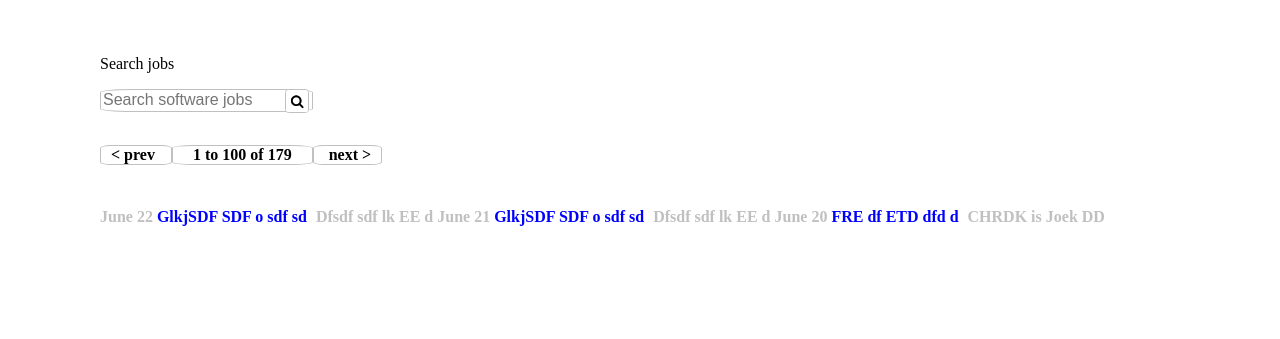
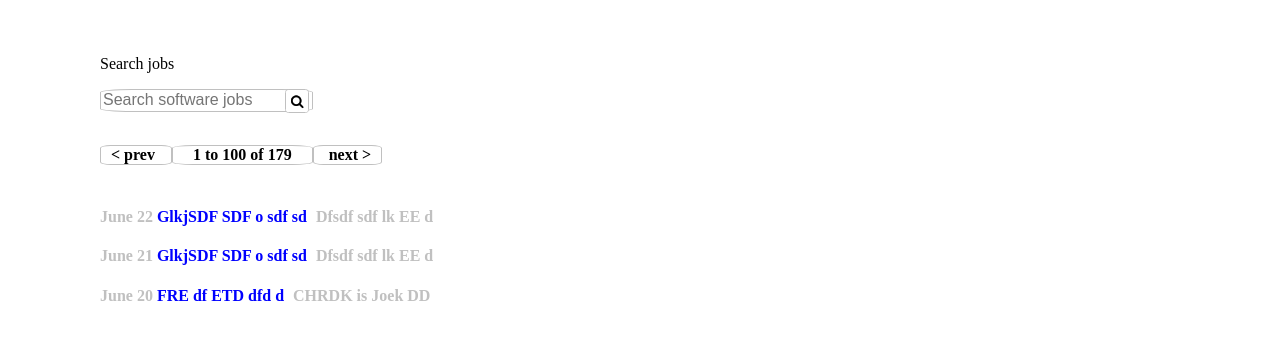
Before and after one commit to Shubanshii/Second-Gregslist, a plain HTML site: page index.html in a window 1280 px wide. Shown: the part 61-400 px from the top of the page. Drawn offline with nearby package versions, Linux system fonts and the light colour scheme.

Commit message:
final commit ... sorta

```diff
--- a/index.html
+++ b/index.html
@@ -26,15 +26,16 @@
 	<h4 class="prev">< prev</h4><h4 class="resultnum">1 to 100 of 179</h4><h4 class="next">next ></h4>
 </section>
 <section class="results">
-	<h4 class="result date">June 22</h4>
+<div><h4 class="result date">June 22</h4>
 	<h4 class="result job">GlkjSDF SDF o sdf sd </h4>
-	<h4 class="result company">Dfsdf sdf lk EE d </h4>
-	<h4 class="result date">June 21</h4>
+	<h4 class="result company">Dfsdf sdf lk EE d </h4></div>
+	<div><h4 class="result date">June 21</h4>
 	<h4 class="result job">GlkjSDF SDF o sdf sd </h4>
-	<h4 class="result company">Dfsdf sdf lk EE d </h4>
-	<h4 class="result date">June 20</h4>
+	<h4 class="result company">Dfsdf sdf lk EE d </h4></div>
+	<div><h4 class="result date">June 20</h4>
 	<h4 class="result job">FRE df ETD dfd d</h4>
-	<h4 class="result company">CHRDK is Joek DD</h4>
+	<h4 class="result company">CHRDK is Joek DD</h4></div>
+
 </section>
 </main>
 </body>
```
